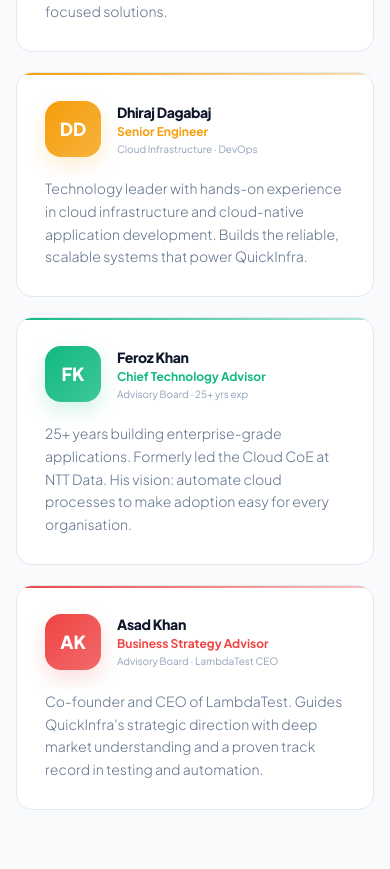
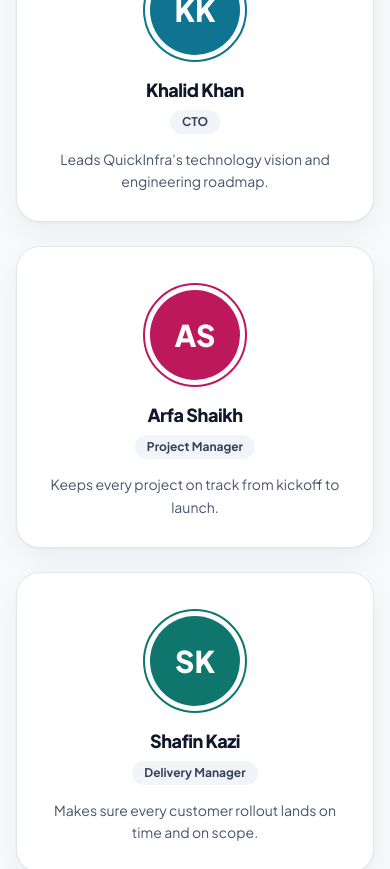
Before and after one commit to Quickinfra-Cloud/quickinfra-landing-site, a Next.js app: page /about in a window 390 px wide. Shown: the part 6080-6949 px from the top of the page. Built offline with nearby package versions, Linux system fonts and the light colour scheme.

Commit message:
Update team member bios and roles; revise office address in footer and contact page

```diff
--- a/app/about/page.jsx
+++ b/app/about/page.jsx
@@ -63,41 +63,82 @@ const TEAM = [
     name: "Nayil Kazi",
     role: "Founder & CEO",
     tag: "Sales · Strategy · Vision",
-    color: "#3b82f6",
+    color: "#2563eb",
     initial: "NK",
-    bio: "A seasoned sales and marketing expert with a robust track record in enterprise software. Co-founded QuickInfra to bridge the significant skill gap in the cloud domain.",
+    linkedin: "",
+    bio: "Enterprise sales and marketing expert who co-founded QuickInfra to close the cloud skills gap.",
   },
   {
-    name: "Sudarshan Jadhav",
+    name: "Khalid Khan",
+    role: "CTO",
+    tag: "Technology · Architecture · Engineering",
+    color: "#0e7490",
+    initial: "KK",
+    linkedin: "",
+    bio: "Leads QuickInfra's technology vision and engineering roadmap.",
+  },
+  {
+    name: "Arfa Shaikh",
+    role: "Project Manager",
+    tag: "Planning · Execution · Coordination",
+    color: "#be185d",
+    initial: "AS",
+    linkedin: "",
+    bio: "Keeps every project on track from kickoff to launch.",
+  },
+  {
+    name: "Shafin Kazi",
+    role: "Delivery Manager",
+    tag: "Delivery · Customer Success",
+    color: "#0f766e",
+    initial: "SK",
+    linkedin: "",
+    bio: "Makes sure every customer rollout lands on time and on scope.",
+  },
+   {
+    name: "Aryan Patil",
     role: "Senior Engineer",
-    tag: "Full-Stack · Cloud-Native ",
-    color: "#8b5cf6",
-    initial: "SJ",
-    bio: "Engineering professional who excels in product development, full-stack engineering, and cloud-native architectures. Transforms complex challenges into user-focused solutions.",
+    tag: "Full-Stack · Cloud-Native",
+    color: "#7c3aed",
+    initial: "AP",
+    linkedin: "",
+    bio: "Full-stack and cloud-native engineer focused on user-first product.",
   },
   {
     name: "Dhiraj Dagabaj",
     role: "Senior Engineer",
-    tag: "Cloud Infrastructure · DevOps ",
-    color: "#f59e0b",
+    tag: "Cloud Infrastructure · DevOps",
+    color: "#b45309",
     initial: "DD",
-    bio: "Technology leader with hands-on experience in cloud infrastructure and cloud-native application development. Builds the reliable, scalable systems that power QuickInfra.",
+    linkedin: "",
+    bio: "Builds the reliable, scalable cloud systems that power QuickInfra.",
+  },
+  {
+    name: "Vikrant Shetty",
+    role: "Marketing Lead",
+    tag: "Marketing · Brand · Growth",
+    color: "#c2410c",
+    initial: "VS",
+    linkedin: "",
+    bio: "Drives QuickInfra's brand, demand and go-to-market.",
   },
   {
     name: "Feroz Khan",
     role: "Chief Technology Advisor",
-    tag: "Advisory Board · 25+ yrs exp",
-    color: "#10b981",
+    tag: "25+ yrs exp",
+    color: "#047857",
     initial: "FK",
-    bio: "25+ years building enterprise-grade applications. Formerly led the Cloud CoE at NTT Data. His vision: automate cloud processes to make adoption easy for every organisation.",
+    linkedin: "",
+    bio: "Formerly led the Cloud CoE at NTT Data. Champions automation to make cloud adoption easy.",
   },
   {
     name: "Asad Khan",
     role: "Business Strategy Advisor",
-    tag: "Advisory Board · LambdaTest CEO",
-    color: "#ef4444",
+    tag: "LambdaTest CEO",
+    color: "#b91c1c",
     initial: "AK",
-    bio: "Co-founder and CEO of LambdaTest. Guides QuickInfra's strategic direction with deep market understanding and a proven track record in testing and automation.",
+    linkedin: "",
+    bio: "Co-founder and CEO of LambdaTest. Guides QuickInfra's strategic direction.",
   },
 ];
 
@@ -555,108 +596,116 @@ export default function AboutPage() {
       {/* ── TEAM ─────────────────────────────────────────────────────────── */}
       <section className="py-20 sm:py-28 px-4 sm:px-6 lg:px-8 border-y border-slate-100 dark:border-slate-800 bg-slate-50 dark:bg-slate-900/40">
         <div className="max-w-7xl mx-auto">
-          <div className="text-center mb-16">
-            <p className="text-[10px] font-bold tracking-widest uppercase text-blue-600 dark:text-blue-500 mb-3">
+          <div className="flex flex-col items-center text-center gap-4 mb-14">
+            <span className="px-3.5 py-1.5 rounded-full bg-blue-100 dark:bg-blue-500/15 text-blue-700 dark:text-blue-300 text-xs font-bold tracking-widest uppercase">
               The People
-            </p>
-            <h2 className="text-3xl sm:text-4xl font-extrabold tracking-tight mb-4">
+            </span>
+            <h2 className="text-3xl sm:text-5xl font-extrabold tracking-tight">
               Meet Our Team
             </h2>
-            <p className="text-base text-slate-500 dark:text-slate-400 font-light max-w-lg mx-auto">
+            <p className="text-base sm:text-lg text-slate-600 dark:text-slate-400 font-light max-w-xl leading-relaxed">
               A small, opinionated team of engineers and strategists who've
               spent years in the cloud.
             </p>
           </div>
 
-          {/* Core team — 3 col */}
-          <div className="grid grid-cols-1 sm:grid-cols-2 lg:grid-cols-3 gap-5 mb-5">
-            {TEAM.slice(0, 3).map(
-              ({ name, role, tag, color, initial, bio }) => (
+          {/* Core team — centred profile cards */}
+          <div className="flex flex-wrap justify-center gap-6">
+            {TEAM.slice(0, -2).map(
+              ({ name, role, color, initial, bio, linkedin }) => (
                 <div
                   key={name}
-                  className="group rounded-2xl border border-slate-200 dark:border-slate-800 bg-white dark:bg-slate-900 p-7 hover:-translate-y-1 transition-all hover:shadow-xl cursor-default overflow-hidden relative"
+                  className="w-full sm:w-[264px] flex flex-col items-center text-center gap-3.5 px-6 pt-9 pb-7 rounded-3xl bg-white dark:bg-slate-900 border border-slate-200 dark:border-slate-800 shadow-[0_1px_2px_rgba(15,23,42,0.04),0_12px_32px_rgba(15,23,42,0.06)] hover:-translate-y-1 hover:shadow-xl transition-all"
                 >
-                  {/* Top colour stripe */}
+                  {/* Avatar with ring */}
                   <div
-                    className="absolute top-0 inset-x-0 h-0.5 transition-all duration-300"
-                    style={{
-                      background: `linear-gradient(90deg, ${color}, ${color}55)`,
-                    }}
-                  />
-
-                  <div className="flex items-center gap-4 mb-5">
+                    className="w-[104px] h-[104px] rounded-full p-[5px]"
+                    style={{ border: `2px solid ${color}` }}
+                  >
                     <div
-                      className="w-14 h-14 rounded-2xl flex items-center justify-center flex-shrink-0 text-lg font-extrabold text-white shadow-lg"
-                      style={{
-                        background: `linear-gradient(135deg, ${color}, ${color}cc)`,
-                        boxShadow: `0 8px 20px ${color}30`,
-                      }}
+                      className="w-full h-full rounded-full flex items-center justify-center text-white text-3xl font-extrabold"
+                      style={{ background: color }}
                     >
                       {initial}
                     </div>
-                    <div>
-                      <div className="text-sm font-extrabold tracking-tight">
+                  </div>
+
+                  <div className="flex flex-col items-center gap-1.5">
+                    <div className="text-lg font-extrabold tracking-tight">
                       {name}
                     </div>
-                      <div
-                        className="text-xs font-bold mt-0.5"
-                        style={{ color }}
-                      >
+                    <span className="px-3 py-1 rounded-full bg-slate-100 dark:bg-slate-800 text-slate-700 dark:text-slate-300 text-xs font-bold">
                       {role}
+                    </span>
                   </div>
-                      <div className="text-[10px] text-slate-400 dark:text-slate-600 mt-0.5">
-                        {tag}
-                      </div>
-                    </div>
-                  </div>
-                  <p className="text-sm text-slate-500 dark:text-slate-400 font-light leading-relaxed">
+
+                  <p className="text-sm text-slate-600 dark:text-slate-400 leading-relaxed">
                     {bio}
                   </p>
+
+                  {linkedin && (
+                    <a
+                      href={linkedin}
+                      target="_blank"
+                      rel="noopener noreferrer"
+                      aria-label={`${name} on LinkedIn`}
+                      className="mt-1 w-11 h-11 rounded-xl border border-slate-200 dark:border-slate-700 flex items-center justify-center text-slate-600 dark:text-slate-400 hover:text-blue-600 hover:border-blue-300 dark:hover:text-blue-400 dark:hover:border-blue-600 transition-colors"
+                    >
+                      <Linkedin size={18} />
+                    </a>
+                  )}
                 </div>
               ),
             )}
           </div>
 
-          {/* Advisory board — 2 col centered */}
-          <div className="grid grid-cols-1 sm:grid-cols-2 gap-5 max-w-3xl mx-auto">
-            {TEAM.slice(3).map(({ name, role, tag, color, initial, bio }) => (
+          {/* Advisory board — dark cards */}
+          <div className="flex flex-col items-center gap-6 mt-16">
+            <h3 className="text-xl sm:text-2xl font-extrabold tracking-tight">
+              Advisory Board
+            </h3>
+            <div className="grid grid-cols-1 md:grid-cols-2 gap-6 w-full max-w-5xl">
+              {TEAM.slice(-2).map(
+                ({ name, role, tag, color, initial, bio, linkedin }) => (
                   <div
                     key={name}
-                className="group rounded-2xl border border-slate-200 dark:border-slate-800 bg-white dark:bg-slate-900 p-7 hover:-translate-y-1 transition-all hover:shadow-xl cursor-default overflow-hidden relative"
+                    className="flex gap-5 items-start p-7 rounded-3xl bg-slate-900 dark:bg-slate-800/80 border border-slate-900 dark:border-slate-700 text-slate-200"
                   >
                     <div
-                  className="absolute top-0 inset-x-0 h-0.5"
-                  style={{
-                    background: `linear-gradient(90deg, ${color}, ${color}55)`,
-                  }}
-                />
-                <div className="flex items-center gap-4 mb-5">
-                  <div
-                    className="w-14 h-14 rounded-2xl flex items-center justify-center flex-shrink-0 text-lg font-extrabold text-white shadow-lg"
-                    style={{
-                      background: `linear-gradient(135deg, ${color}, ${color}cc)`,
-                      boxShadow: `0 8px 20px ${color}30`,
-                    }}
+                      className="w-[72px] h-[72px] flex-shrink-0 rounded-full flex items-center justify-center text-white text-xl font-extrabold"
+                      style={{ background: color }}
                     >
                       {initial}
                     </div>
-                  <div>
-                    <div className="text-sm font-extrabold tracking-tight">
+                    <div className="flex flex-col gap-1.5">
+                      <span className="self-start px-2.5 py-0.5 rounded-full bg-slate-800 dark:bg-slate-700 text-slate-300 text-[11px] font-bold tracking-wider uppercase">
+                        Advisor
+                      </span>
+                      <div className="text-lg font-extrabold text-white">
                         {name}
                       </div>
-                    <div className="text-xs font-bold mt-0.5" style={{ color }}>
-                      {role}
+                      <div className="text-sm font-semibold text-blue-300">
+                        {role} · {tag}
                       </div>
-                    <div className="text-[10px] text-slate-400 dark:text-slate-600 mt-0.5">
-                      {tag}
+                      <p className="mt-1 text-sm text-slate-300 leading-relaxed">
+                        {bio}
+                      </p>
+                      {linkedin && (
+                        <a
+                          href={linkedin}
+                          target="_blank"
+                          rel="noopener noreferrer"
+                          aria-label={`${name} on LinkedIn`}
+                          className="mt-2 self-start inline-flex items-center gap-2 text-sm font-semibold text-blue-300 hover:text-blue-200"
+                        >
+                          <Linkedin size={16} /> LinkedIn
+                        </a>
+                      )}
                     </div>
                   </div>
+                ),
+              )}
             </div>
-                <p className="text-sm text-slate-500 dark:text-slate-400 font-light leading-relaxed">
-                  {bio}
-                </p>
-              </div>
-            ))}
           </div>
         </div>
       </section>
@@ -748,9 +797,9 @@ export default function AboutPage() {
                       Office
                     </div>
                     <div className="text-sm text-slate-600 dark:text-slate-400 leading-relaxed">
-                      Clover Hills Plaza, Office No. 523, 5th Floor,
+                      Office Number - 1506, 15th Floor, Nyati Enthral,
                       <br />
-                      NIBM-Undri Road, Kondhwa, Pune – 411048
+                       Kharadi South Main Road, Pune, Maharashtra 411014
                     </div>
                   </div>
                 </div>
--- a/app/components/Footer.jsx
+++ b/app/components/Footer.jsx
@@ -207,9 +207,9 @@ export default function Footer() {
               <MapPin size={13} />
             </span>
             <span className="font-light leading-relaxed">
-              Clover Hills Plaza, Office 523, 5th Floor,
+               Office Number - 1506, 15th Floor, Nyati Enthral,
               <br className="hidden sm:block" />
-              Kondhwa, Pune — 411048
+               Kharadi South Main Road, Pune, Maharashtra 411014
             </span>
           </div>
         </div>
--- a/app/contact/page.jsx
+++ b/app/contact/page.jsx
@@ -42,7 +42,7 @@ const CONTACT_CHANNELS = [
     title: "Office",
     color: "#10b981",
     detail: "Pune, Maharashtra",
-    sub: "Clover Hills Plaza, Office No. 523, 5th Floor, NIBM-Undri Road, Kondhwa, Pune-411048",
+    sub: " Office Number - 1506, 15th Floor, Nyati Enthral, Kharadi South Main Road, Pune, Maharashtra 411014",
     href: "https://maps.google.com/?q=Clover+Hills+Plaza+Kondhwa+Pune",
     cta: "View on Maps",
     primary: false,
```
Lines whose indentation alone changed are shown as unchanged.
